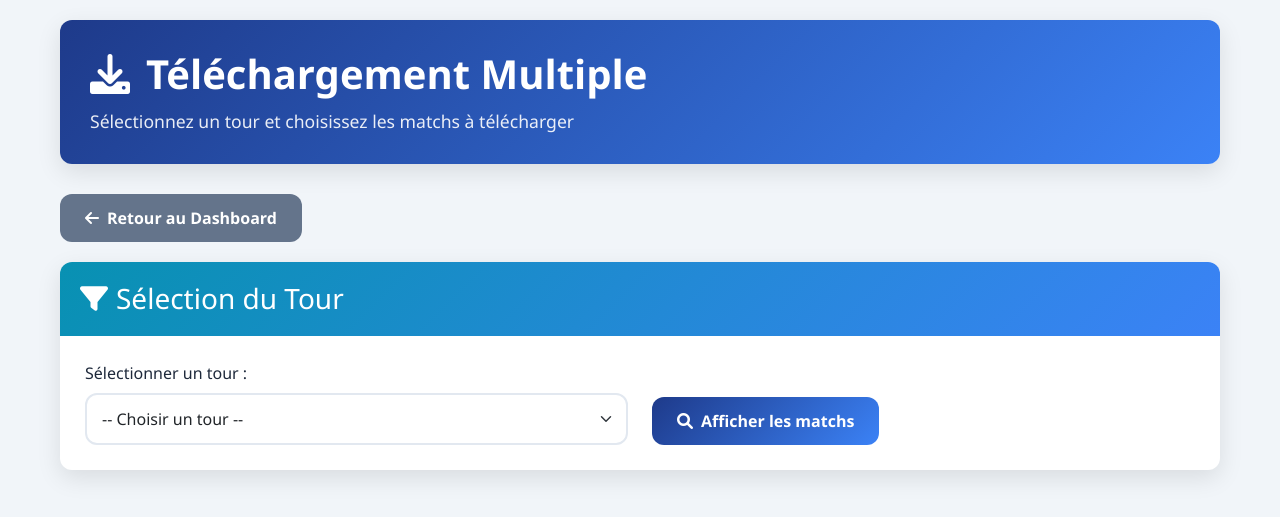
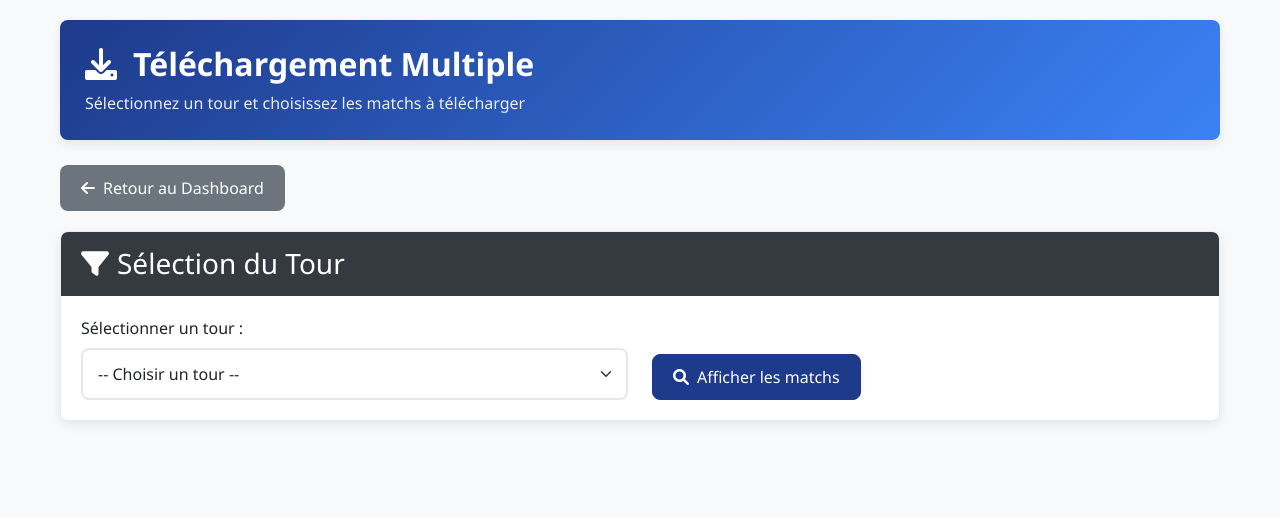
Before and after one commit to SySamba/designation_arbitre, a PHP site: page /telecharger_multiple.php in a window 1280 px wide. Shown: the top 517 px of the page. Run offline with PHP 8.4, Linux system fonts and the light colour scheme; the visitor is signed in with stand-in values (Sample User, id 1); data that the repository does not hold is empty.

Commit message:
first commit

```diff
--- a/telecharger_multiple.php
+++ b/telecharger_multiple.php
@@ -33,13 +33,13 @@ if (isset($_GET['tour']) && !empty($_GET['tour'])) {
             --success-color: #059669;
             --warning-color: #d97706;
             --info-color: #0891b2;
-            --light-bg: #f1f5f9;
-            --dark-bg: #1e293b;
-            --text-dark: #1e293b;
-            --text-light: #64748b;
-            --border-radius: 12px;
-            --box-shadow: 0 8px 25px rgba(0, 0, 0, 0.1);
-            --transition: all 0.3s cubic-bezier(0.4, 0, 0.2, 1);
+            --light-bg: #f8f9fa;
+            --dark-bg: #343a40;
+            --text-dark: #212529;
+            --text-light: #6c757d;
+            --border-radius: 8px;
+            --box-shadow: 0 4px 12px rgba(0, 0, 0, 0.08);
+            --transition: all 0.3s ease;
         }
 
         body {
@@ -57,42 +57,42 @@ if (isset($_GET['tour']) && !empty($_GET['tour'])) {
         .header {
             background: linear-gradient(135deg, var(--primary-color), var(--secondary-color));
             color: white;
-            padding: 30px;
+            padding: 25px;
             border-radius: var(--border-radius);
-            margin-bottom: 30px;
+            margin-bottom: 25px;
             box-shadow: var(--box-shadow);
         }
 
         .header h1 {
             margin: 0;
-            font-size: 2.5rem;
-            font-weight: 700;
+            font-size: 2rem;
+            font-weight: 600;
         }
 
         .header p {
-            margin: 10px 0 0 0;
+            margin: 8px 0 0 0;
             opacity: 0.9;
-            font-size: 1.1rem;
+            font-size: 1rem;
         }
 
         .card {
             background: white;
             border-radius: var(--border-radius);
             box-shadow: var(--box-shadow);
-            border: none;
+            border: 1px solid #e9ecef;
             margin-bottom: 20px;
             overflow: hidden;
         }
 
         .card-header {
-            background: linear-gradient(135deg, var(--info-color), var(--secondary-color));
+            background: var(--dark-bg);
             color: white;
-            padding: 20px;
+            padding: 15px 20px;
             border: none;
         }
 
         .card-body {
-            padding: 25px;
+            padding: 20px;
         }
 
         .form-select {
@@ -110,47 +110,51 @@ if (isset($_GET['tour']) && !empty($_GET['tour'])) {
 
         .btn {
             border-radius: var(--border-radius);
-            padding: 12px 25px;
-            font-weight: 600;
+            padding: 10px 20px;
+            font-weight: 500;
             transition: var(--transition);
-            border: none;
+            border: 1px solid transparent;
         }
 
         .btn-sm {
-            padding: 8px 12px;
-            font-size: 0.9rem;
+            padding: 6px 10px;
+            font-size: 0.85rem;
         }
 
         .btn-primary {
-            background: linear-gradient(135deg, var(--primary-color), var(--secondary-color));
+            background: var(--primary-color);
+            border-color: var(--primary-color);
         }
 
         .btn-success {
-            background: linear-gradient(135deg, var(--success-color), #10b981);
+            background: var(--success-color);
+            border-color: var(--success-color);
         }
 
         .btn:hover {
-            transform: translateY(-2px);
-            box-shadow: 0 8px 25px rgba(0, 0, 0, 0.15);
+            transform: translateY(-1px);
+            box-shadow: 0 4px 8px rgba(0, 0, 0, 0.1);
         }
 
         .table {
             border-radius: var(--border-radius);
             overflow: hidden;
             box-shadow: var(--box-shadow);
+            border: 1px solid #dee2e6;
         }
 
         .table th {
             background: var(--dark-bg);
             color: white;
             border: none;
-            padding: 8px;
+            padding: 10px 8px;
             font-weight: 600;
+            font-size: 0.9rem;
         }
 
         .table td {
             padding: 8px;
-            border-bottom: 1px solid #e2e8f0;
+            border-bottom: 1px solid #dee2e6;
             vertical-align: middle;
         }
 
@@ -202,11 +206,12 @@ if (isset($_GET['tour']) && !empty($_GET['tour'])) {
         }
 
         .selection-info {
-            background: linear-gradient(135deg, var(--info-color), var(--secondary-color));
+            background: var(--info-color);
             color: white;
             padding: 15px;
             border-radius: var(--border-radius);
             margin-bottom: 20px;
+            border: 1px solid #dee2e6;
         }
 
         .no-matches {
@@ -236,6 +241,11 @@ if (isset($_GET['tour']) && !empty($_GET['tour'])) {
         .table td:nth-child(5) .match-info {
             margin-bottom: 1px;
             line-height: 1.1;
+        }
+
+        /* Centrage de la colonne Rencontre */
+        .table td:nth-child(3) {
+            text-align: center;
         }
     </style>
 </head>
```
